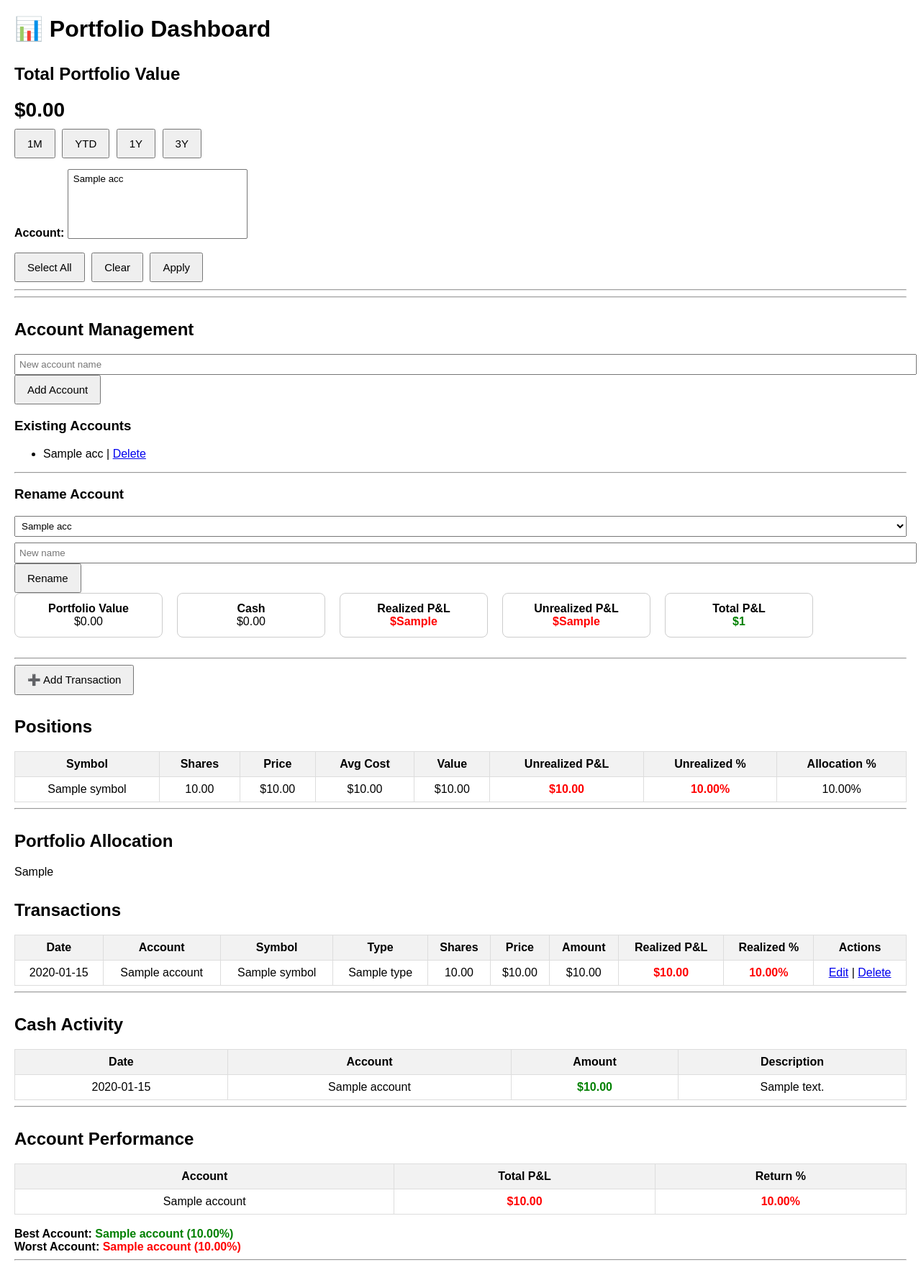
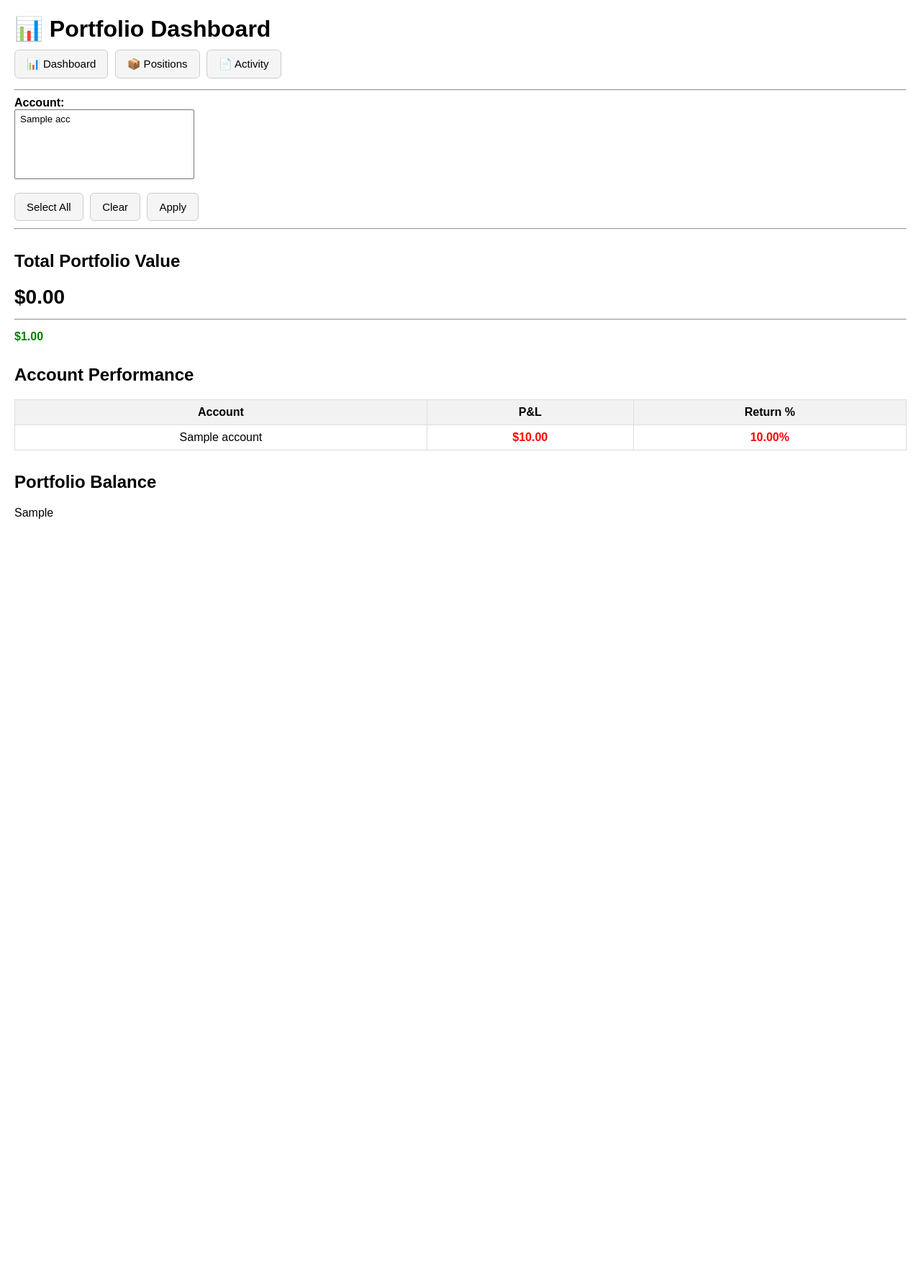
Before and after one commit to bstanfor/StockTrackingApp, a Flask app: template app/templates/index.html in a window 1280 px wide. Shown: the whole page at 72% size. After the commit the page ends 721 px from the top, so only its background shows below. Run offline with Flask 3, Linux system fonts and the light colour scheme; the template is opened without the code that fills it: most values are stand-ins (such as "Sample title", 1, 10 or a date in 2020).

Commit message:
Update UI to Tabs and Performance Dashboard Home

```diff
--- a/app/main.py
+++ b/app/main.py
@@ -416,7 +416,7 @@ def account_performance(trades, cash): # ✅ Account Performance Dashboard
 
     return results
 
-def equity_chart(trades, cash):
+def equity_chart(trades, cash, period="1Y"):
     if trades.empty and cash.empty:
         return ""
 
--- a/app/templates/index.html
+++ b/app/templates/index.html
@@ -21,9 +21,7 @@
             text-align: center;
         }
 
-        th {
-            background-color: #f2f2f2;
-        }
+        th { background-color: #f2f2f2; }
 
         .positive { color: green; font-weight: bold; }
         .negative { color: red; font-weight: bold; }
@@ -52,6 +50,17 @@
             cursor: pointer;
             margin-right: 5px; /* ✅ ADDED */
         }
+
+        /* ✅ tab buttons */
+        button {
+            border-radius: 6px;
+            border: 1px solid #ccc;
+            background: #f5f5f5;
+        }
+        button:hover {
+            background: #ddd;
+        }
+
         input, select {
             padding: 5px;
             width:  100%;
@@ -76,27 +85,20 @@
 
 <h1>📊 Portfolio Dashboard</h1>
 
-<h2>Total Portfolio Value</h2>
-<div style="font-size:28px; font-weight:bold; margin-bottom:10px;">
-    ${{ "%.2f"|format(portfolio_value) }}
+<!-- ✅ TABS NAV -->
+<div style="margin-bottom:15px;">
+    <button onclick="showTab('dashboard', this)">📊 Dashboard</button>
+    <button onclick="showTab('positions', this)">📦 Positions</button>
+    <button onclick="showTab('activity', this)">📄 Activity</button>
 </div>
 
-<form method="get" style="margin-bottom:15px;">
+<hr>
 
-    {% for acc in selected_account %}
-    <input type="hidden" name="account" value="{{ acc }}">
-    {% endfor %}
 
-    <button name="period" value="1M" {% if selected_period == "1M" %}style="background:black;color:white"{% endif %}>1M</button>
-    <button name="period" value="YTD" {% if selected_period == "YTD" %}style="background:black;color:white"{% endif %}>YTD</button>
-    <button name="period" value="1Y" {% if selected_period == "1Y" %}style="background:black;color:white"{% endif %}>1Y</button>
-    <button name="period" value="3Y" {% if selected_period == "3Y" %}style="background:black;color:white"{% endif %}>3Y</button>
-
-</form>
 
 <!-- ✅ ACCOUNT FILTER -->
 <form method="get" id="accountForm">
-    <label><b>Account:</b></label>
+    <label><b>Account:</b></br>
 
     <!-- ✅ MULTI SELECT -->
     <select id="accountSelect" name="account" multiple size="5">
@@ -121,210 +123,53 @@
 
 <hr>
 
-<hr>
 
-<!-- ✅ ACCOUNT MANAGEMENT -->
-<h2>Account Management</h2>
+<!-- ✅ DASHBOARD TAB -->
+<div id="dashboardTab">
 
-<!-- ✅ ADD ACCOUNT -->
-<form action="/add_account" method="post" style="margin-bottom:15px;">
-    <input type="text" name="account_name" placeholder="New account name" required>
-    <button type="submit">Add Account</button>
-</form>
-
-<h3>Existing Accounts</h3>
-
-<ul>
-{% for acc in accounts if acc != 'All' %}
-    <li>
-        {{ acc }}
-        | <a href="/delete_account/{{ acc }}" onclick="return confirm('Delete this account?')">
-            Delete
-          </a>
-    </li>
-{% endfor %}
-</ul>
-
+<h2>Total Portfolio Value</h2>
+<div style="font-size:28px; font-weight:bold;">
+    ${{ "%.2f"|format(portfolio_value) }}
 <hr>
 
 
-<h3>Rename Account</h3>
+</div>
 
-<form action="/rename_account" method="post">
+<div class="{% if total_pnl >= 0 %}positive{% else %}negative{% endif %}">
+    ${{ "%.2f"|format(total_pnl) }}
+</div>
 
-    <div>
-        <select name="old_name" required>
-        {% for acc in accounts if acc != 'All' %}
-        <option value="{{ acc }}">{{ acc }}</option>
-        {% endfor %}
-        </select>
-    <div>
+<h2>Account Performance</h2>
 
-    </div>
-    <input type="text" name="new_name" placeholder="New name" required>
-    <div>
+{% if account_performance %}
+<table>
+<tr>
+    <th>Account</th>
+    <th>P&L</th>
+    <th>Return %</th>
+</tr>
+{% for acc in account_performance %}
+<tr>
+    <td>{{ acc.account }}</td>
+    <td class="{% if acc.pnl >= 0 %}positive{% else %}negative{% endif %}">
+        ${{ "%.2f"|format(acc.pnl) }}
+    </td>
+    <td class="{% if acc.pct >= 0 %}positive{% else %}negative{% endif %}">
+        {{ "%.2f"|format(acc.pct) }}%
+    </td>
+</tr>
+{% endfor %}
+</table>
+{% endif %}
 
-    <button type="submit">Rename</button>
+<h2>Portfolio Balance</h2>
+<div>{{ equity_chart|safe }}</div>
 
-</form>
 
-<!-- ✅ DASHBOARD CARDS -->
-<div class="cards">
-
-    <div class="card">
-        <b>Portfolio Value</b><br>
-        ${{ "%.2f"|format(portfolio_value) }}
-    </div>
-
-    <div class="card">
-        <b>Cash</b><br>
-        ${{ "%.2f"|format(total_cash) }}
-    </div>
-
-    <div class="card">
-        <b>Realized P&L</b><br>
-        <span class="{% if realized_pnl >= 0 %}positive{% else %}negative{% endif %}">
-            ${{ realized_pnl }}
-        </span>
-    </div>
-
-    <div class="card">
-        <b>Unrealized P&L</b><br>
-        <span class="{% if unrealized_pnl >= 0 %}positive{% else %}negative{% endif %}">
-            ${{ unrealized_pnl }}
-        </span>
-    </div>
-
-    <div class="card">
-        <b>Total P&L</b><br>
-        <span class="{% if total_pnl >= 0 %}positive{% else %}negative{% endif %}">
-            ${{ total_pnl }}
-        </span>
-    </div>
 
 </div>
 
-<hr>
-
-<!-- ✅ BUTTON -->
-<button onclick="openModal()">➕ Add Transaction</button>
-
-<!-- ✅ MODAL -->
-<div id="modalOverlay" style="display:none; position:fixed; top:0; left:0;
-width:100%; height:100%; background: rgba(0,0,0,0.5);
-justify-content:center; align-items:center; z-index:9999;">
-
-<div style="background:white; padding:25px; border-radius:12px;
-width:600px; max-height:85%; overflow:auto; position:relative; box-shadow: 0 10px 25px rgba(0,0,0,0.3);">
-
-<!-- ✅ CLOSE -->
-
-<div style="display:flex; justify-content:space-between; align-items:center;">
-    <h2 style="margin:0;">Add Transaction</h2>
-
-    <span onclick="closeModal()" style="
-        cursor:pointer;
-        font-size:22px;
-        font-weight:bold;
-        padding:5px;
-    ">&times;</span>
-</div>
-
-<hr>
-
-<!-- ✅ ADD TRADE -->
-<h2>Add Trade</h2>
-
-<form action="/add_trade" method="post" onsubmit="closeModal()">
-
-    <div>
-        <label>Account:</label>
-        <select name="account" required>
-            {% for acc in accounts %}
-            <option value="{{ acc }}">{{ acc }}</option>
-            {% endfor %}
-        </select>
-    </div>
-
-    <div>
-        <label>Date:</label>
-        <input type="date" name="date" required>
-    </div>
-
-    <div>
-        <label>Symbol:</label>
-        <input type="text" name="stock" required>
-    </div>
-
-    <div>
-        <label>Type:</label>
-        <select name="action">
-            <option value="BUY">BUY</option>
-            <option value="SELL">SELL</option>
-        </select>
-    </div>
-
-    <div>
-        <label>Shares:</label>
-        <input type="number" step="any" name="shares" required>
-    </div>
-
-    <div>
-        <label>Price:</label>
-        <input type="number" step="any" name="price" required>
-    </div>
-
-    <div>
-        <label>Fees:</label>
-        <input type="number" step="any" name="fees" value="0">
-    </div>
-
-    <div>
-        <label>Lot ID:</label>
-        <input type="number" name="lot" value="0">
-    </div>
-
-    <button type="submit">➕ Add Trade</button>
-
-</form>
-
-<hr>
-
-<!-- ✅ ADD CASH -->
-<h2>Add Deposit / Withdrawal</h2>
-
-<form action="/add_cash" method="post" onsubmit="closeModal()">
-
-    <div>
-        <label>Account:</label>
-        <select name="account" required>
-            {% for acc in accounts %}
-            <option value="{{ acc }}">{{ acc }}</option>
-            {% endfor %}
-        </select>
-    </div>
-
-    <div>
-        <label>Date:</label>
-        <input type="date" name="date" required>
-    </div>
-
-    <div>
-        <label>Amount (+ / -):</label>
-        <input type="number" step="any" name="amount" required>
-    </div>
-
-    <div>
-        <label>Description:</label>
-        <input type="text" name="description">
-    </div>
-
-    <button type="submit">💰 Add Cash Entry</button>
-
-</form>
-
-</div>
-</div>
+<div id="positionsTab">
 
 <!-- ✅ POSITIONS -->
 <h2>Positions</h2>
@@ -378,6 +223,13 @@ width:600px; max-height:85%; overflow:auto; position:relative; box-shadow: 0 10p
 <div>
     {{ allocation_chart|safe }}
 </div>
+
+<div id="activityTab" style="display:none;">
+
+ </div>
+
+ <!-- ✅ ACTIVITY TAB -->
+ <div id="activityTab" style="display:none;">
 
 <!-- ✅ TRANSACTIONS -->
 <h2>Transactions</h2>
@@ -458,65 +310,83 @@ width:600px; max-height:85%; overflow:auto; position:relative; box-shadow: 0 10p
 {% else %}
 <p>No cash activity</p>
 {% endif %}
-
+</div>
 <hr>
 
-<h2>Account Performance</h2>
+<div>
 
-{% if account_performance %}
+<!-- ✅ JAVASCRIPT -->
+<script>
+function showTab(tab, btn=null) {
+    document.getElementById("dashboardTab").style.display = "none";
+    document.getElementById("positionsTab").style.display = "none";
+    document.getElementById("activityTab").style.display = "none";
 
-<table>
-<tr>
-    <th>Account</th>
-    <th>Total P&L</th>
-    <th>Return %</th>
-</tr>
+    document.getElementById(tab + "Tab").style.display = "block";
 
-{% for acc in account_performance %}
-<tr>
-    <td>{{ acc.account }}</td>
+    localStorage.setItem("activeTab", tab);
 
-    <td class="{% if acc.pnl >= 0 %}positive{% else %}negative{% endif %}">
-        ${{ "%.2f"|format(acc.pnl) }}
-    </td>
+    let buttons = document.querySelectorAll("button");
+    buttons.forEach(b => b.style.background = "#f5f5f5");
 
-    <td class="{% if acc.pct >= 0 %}positive{% else %}negative{% endif %}">
-        {{ "%.2f"|format(acc.pct) }}%
-    </td>
-</tr>
-{% endfor %}
+    if (btn) {
+        btn.style.background = "#333";
+        btn.style.color = "white";
 
-</table>
+    }
+}
 
-{% else %}
-<p>No account data</p>
-{% endif %}
+function selectAll() {
+    let select = document.getElementById("accountSelect");
 
-<!-- ✅ BEST / WORST -->
-{% if account_performance %}
+    for (let i = 0; i < select.options.length; i++) {
+        select.options[i].selected = true;
+    }
 
-{% set best = account_performance | sort(attribute='pct') | last %}
-{% set worst = account_performance | sort(attribute='pct') | first %}
+    updateTags();
+}
 
-<br>
+function clearSelection() {
+    let select = document.getElementById("accountSelect");
 
-<b>Best Account:</b>
-<span class="positive">
-    {{ best.account }} ({{ "%.2f"|format(best.pct) }}%)
-</span>
+    for (let i = 0; i < select.options.length; i++) {
+        select.options[i].selected = false;
+    }
 
-<br>
+    updateTags();
+}
 
-<b>Worst Account:</b>
-<span class="negative">
-    {{ worst.account }} ({{ "%.2f"|format(worst.pct) }}%)
-</span>
+function updateTags() {
+    let select = document.getElementById("accountSelect");
+    let container = document.getElementById("selectedTags");
+    container.innerHTML = "";
 
-{% endif %}
-<hr>
+    for (let i = 0; i < select.options.length; i++) {
+        if (select.options[i].selected) {
+            let val = select.options[i].value;
+            let tag = document.createElement("span");
+            tag.innerHTML = val + " ✕";
+            tag.style = "background:#007bff;color:white;padding:5px 10px;border-radius:15px;margin:4px;cursor:pointer;";
+            tag.onclick = function() {
+			    select.options[i].selected = false;
+				updateTags();
+                document.getElementById("accountForm").submit();
+            };
+            container.appendChild(tag);
+        }
+    }
+}
 
+window.onload = function() {
+    updateTags();
+    let tab = localStorage.getItem("activeTab") || "dashboard";
+    showTab(tab);
+};
 
-<script>
+</script>
+
+</body>
+</html>
 function openModal() {
     document.getElementById("modalOverlay").style.display = "flex";
 }
@@ -537,21 +407,17 @@ window.onclick = function(event) {
 <script>
 function selectAll() {
     let select = document.getElementById("accountSelect");
-
     for (let i = 0; i < select.options.length; i++) {
         select.options[i].selected = true;
     }
-
     updateTags();
 }
 
 function clearSelection() {
     let select = document.getElementById("accountSelect");
-
     for (let i = 0; i < select.options.length; i++) {
         select.options[i].selected = false;
     }
-
     updateTags();
 }
 
@@ -559,14 +425,11 @@ function clearSelection() {
 function updateTags() {
     let select = document.getElementById("accountSelect");
     let container = document.getElementById("selectedTags");
-
     container.innerHTML = ""; // clear
-
     for (let i = 0; i < select.options.length; i++) {
         if (select.options[i].selected) {
             let value = select.options[i].value;
             let tag = document.createElement("span");
-
             tag.innerHTML = value + " <b style='margin-left:5px; cursor:pointer;'>✕</b>";
             tag.style = `
                 display:inline-block;
@@ -578,7 +441,6 @@ function updateTags() {
                 font-size:12px;
                 cursor:pointer;
             `;
-
             // ✅ remove selection on click
             tag.onclick = function() {
                 for (let j = 0; j < select.options.length; j++) {
@@ -589,7 +451,6 @@ function updateTags() {
                 updateTags();
                 document.getElementById("accountForm").submit();
             };
-
             container.appendChild(tag);
         }
     }
@@ -598,10 +459,34 @@ function updateTags() {
 // ✅ update tags on change
 document.getElementById("accountSelect").addEventListener("change", updateTags);
 
-// ✅ initialize on page load
+// ✅ initialize on page load to load last tab on page load
 window.onload = function() {
     updateTags();
+    let savedTab = localStorage.getItem("activeTab") || "dashboard";
+    // trigger tab display
+    showTab(savedTab);
 };
+
+</script>
+
+<script>
+function showTab(tab, btn=null) {
+    // hide all tabs
+    document.getElementById("dashboardTab").style.display = "none";
+    document.getElementById("positionsTab").style.display = "none";
+    document.getElementById("activityTab").style.display = "none";
+    // show selected
+    document.getElementById(tab + "Tab").style.display = "block";
+    // ✅ save selection
+    localStorage.setItem("activeTab", tab);
+    // ✅ highlight active tab
+    let buttons = document.querySelectorAll("div button");
+    buttons.forEach(b => b.style.background = "#f5f5f5");
+    if (btn) {
+        btn.style.background = "#333";
+        btn.style.color = "white";
+    }
+}
 </script>
 
 </body>
```
